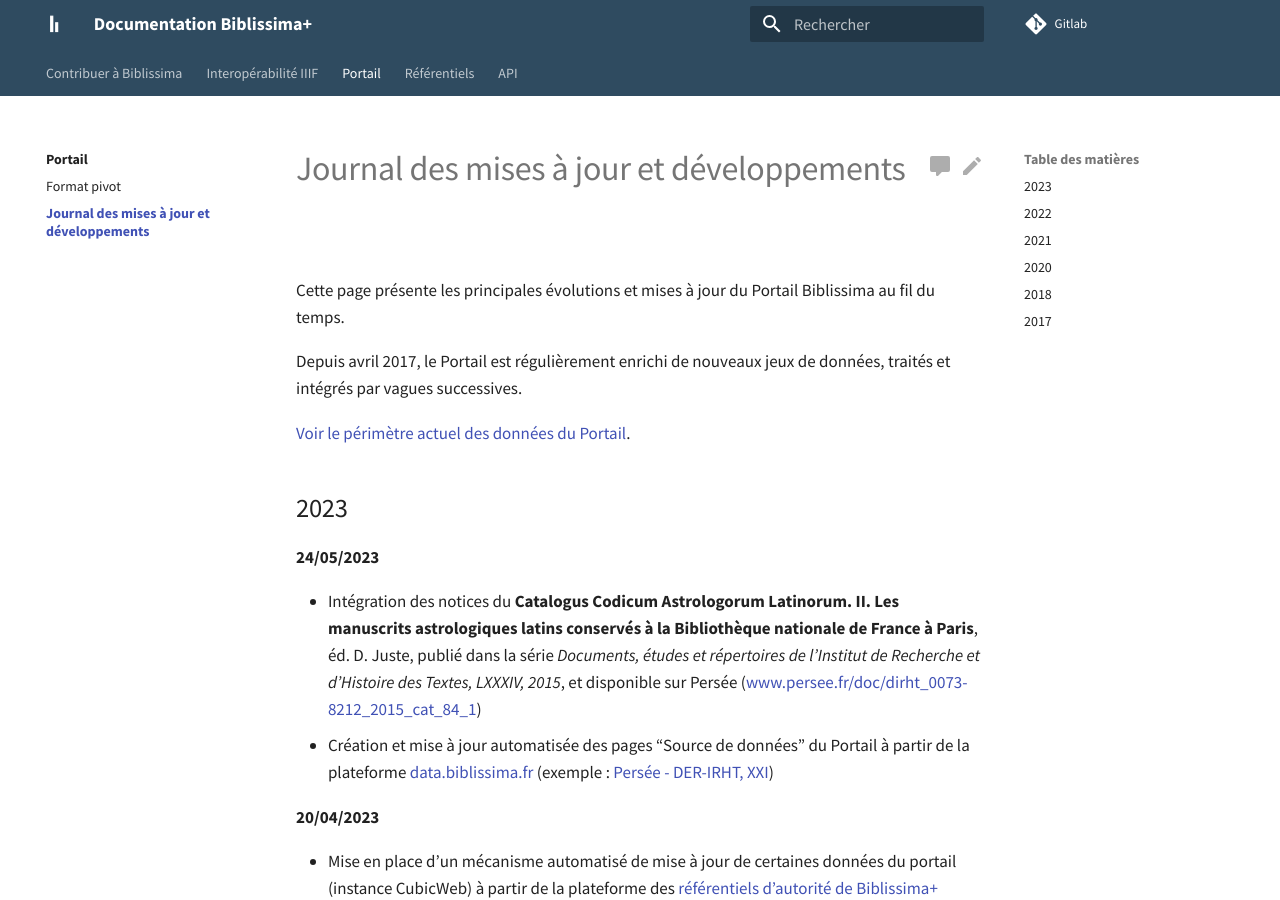
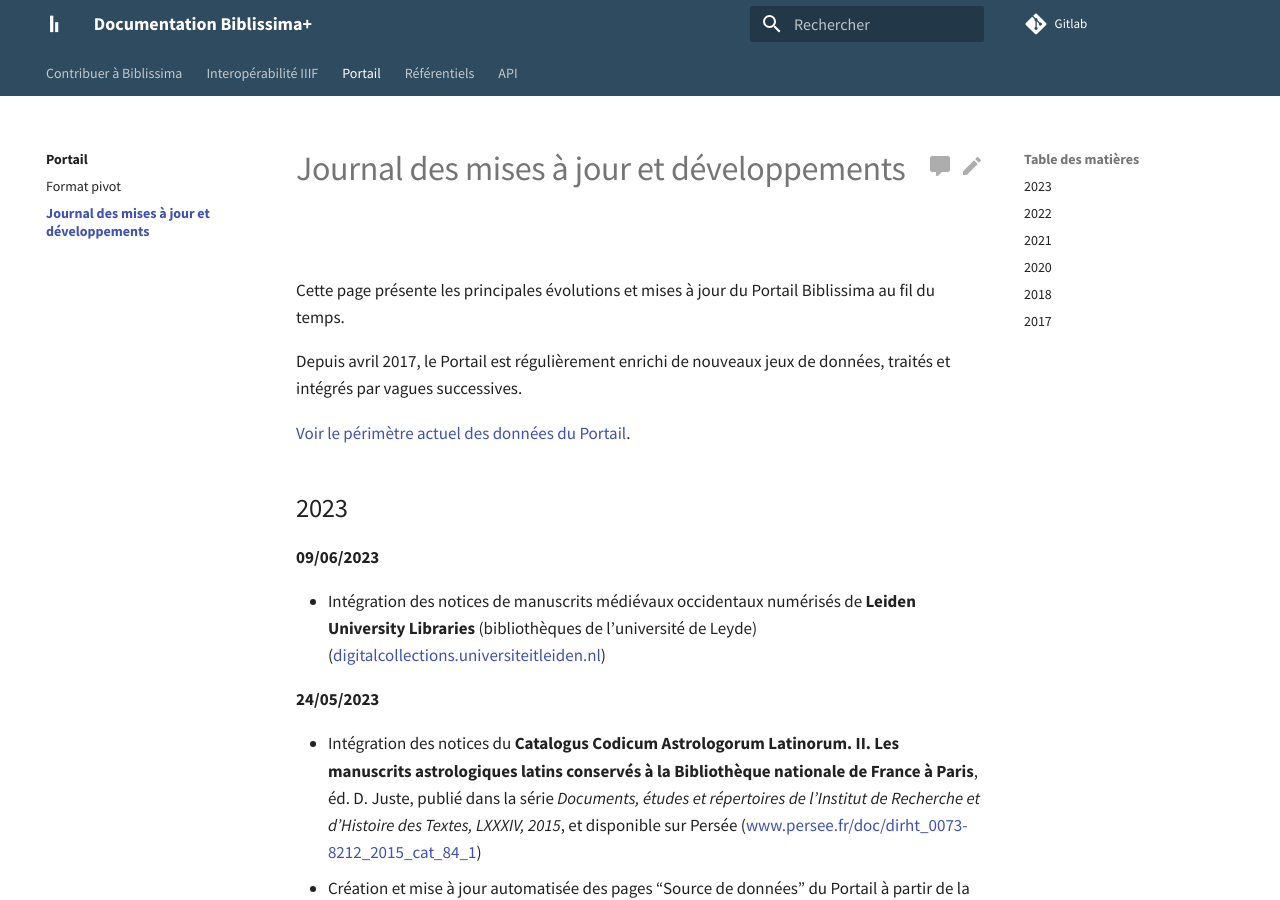
Before and after one commit to biblissima/doc.biblissima, an MkDocs documentation site: the page built from docs/portail/changelog.md, in a window 1280 px wide and 900 px high. Built offline with MkDocs 1.6.1 and Material for MkDocs 9.7.7, drawn with Linux system fonts in a browser that asks for light colours.

Commit message:
Update changelog (Leiden)

```diff
--- a/docs/portail/changelog.md
+++ b/docs/portail/changelog.md
@@ -7,6 +7,10 @@ Depuis avril 2017, le Portail est régulièrement enrichi de nouveaux jeux de do
 [Voir le périmètre actuel des données du Portail](index.md#perimetre-de-donnees).
 
 ## 2023
+
+**09/06/2023**
+
+- Intégration des notices de manuscrits médiévaux occidentaux numérisés de **Leiden University Libraries** (bibliothèques de l'université de Leyde) ([digitalcollections.universiteitleiden.nl](https://digitalcollections.universiteitleiden.nl))
 
 **24/05/2023**
 
```
Also changed, not shown: docs/portail/index.md (+2 -1 lines).
